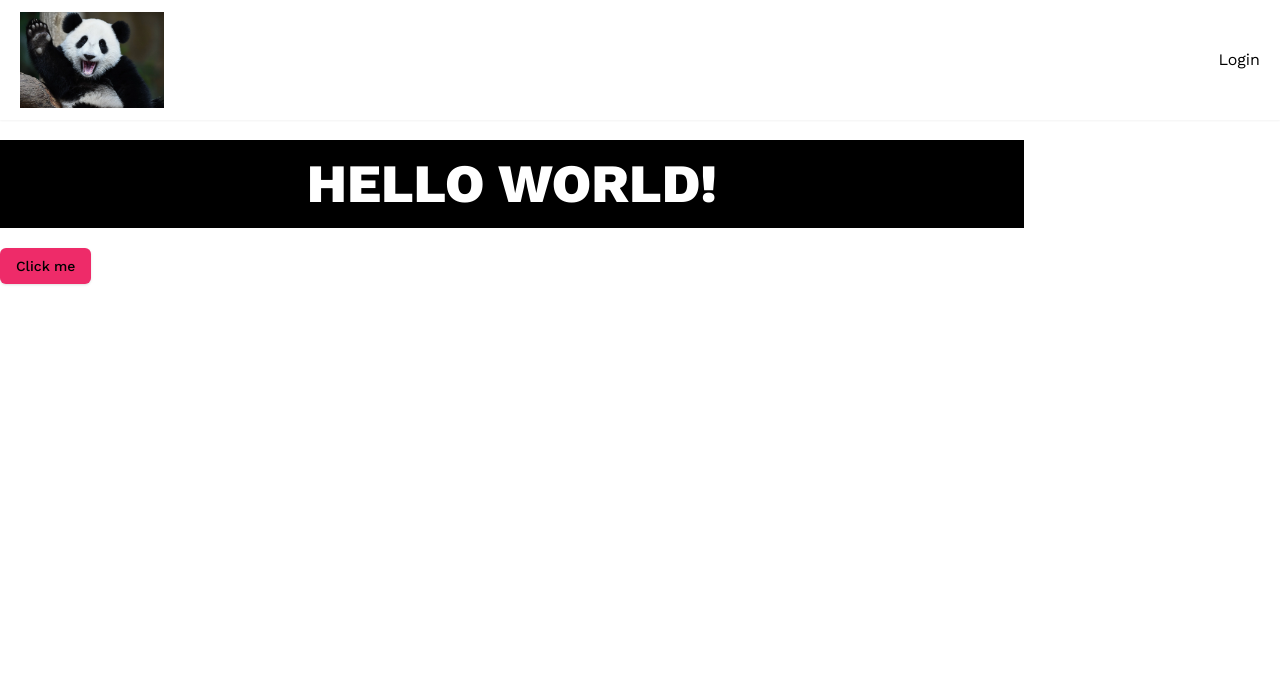
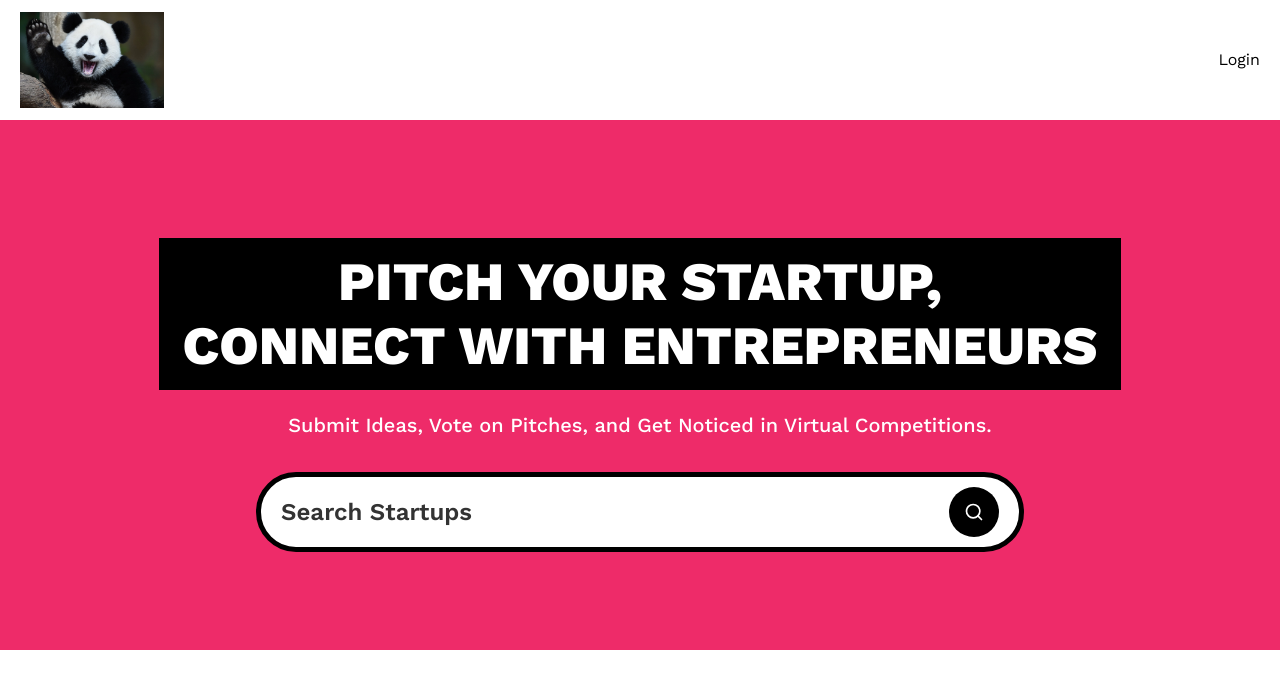
Before and after one commit to happyhzr/next_test_1, a Next.js app: page / in a window 1280 px wide. Shown: the top 688 px of the page. Built offline with nearby package versions, Linux system fonts and the light colour scheme; no server answers.

Commit message:
add search form

```diff
--- a/app/(root)/page.tsx
+++ b/app/(root)/page.tsx
@@ -1,12 +1,18 @@
 import { Button } from "@/components/ui/button";
+import SearchForm from "@/components/SearchForm";
 
-export default function Home() {
+export default async function Home({ searchParams }: { searchParams: Promise<{ query?: string }> }) {
+  const query = (await searchParams).query;
+
   return (
     <div>
-      <h1 className="heading">
-        Hello world!
-      </h1>
-      <Button>Click me</Button>
+      <section className="pink_container">
+        <h1 className="heading">Pitch Your Startup, <br />Connect With Entrepreneurs</h1>
+        <p className="sub-heading !max-w-3xl">
+          Submit Ideas, Vote on Pitches, and Get Noticed in Virtual Competitions.
+        </p>
+        <SearchForm query={query} />
+      </section>
     </div>
   );
 }
--- /dev/null
+++ b/components/SearchForm.tsx
@@ -0,0 +1,21 @@
+import Form from 'next/form'
+import { Search } from 'lucide-react';
+
+import SearchFormReset from './SearchFormReset';
+
+export default function SearchForm({ query }: { query?: string }) {
+
+    return (
+        <Form action='/' scroll={false} className='search-form'>
+            <input name='query' defaultValue={query} className='search-input' placeholder='Search Startups' />
+            <div className='flex gap-2'>
+                {
+                    query && <SearchFormReset />
+                }
+                <button type='submit' className='search-btn text-white'>
+                    <Search className='size-5' />
+                </button>
+            </div>
+        </Form>
+    );
+}
--- /dev/null
+++ b/components/SearchFormReset.tsx
@@ -0,0 +1,23 @@
+'use client'
+
+import Link from 'next/link';
+import { X } from 'lucide-react';
+
+export default function SearchFormReset() {
+    const reset = () => {
+        const form = document.querySelector('.search-form') as HTMLFormElement;
+        if (form) {
+            form.reset();
+        }
+    }
+
+    return (
+        <div>
+            <button type='reset' onClick={reset}>
+                <Link href='/' className='search-btn text-white'>
+                    <X className='size-5' />
+                </Link>
+            </button>
+        </div>
+    )
+}
```
